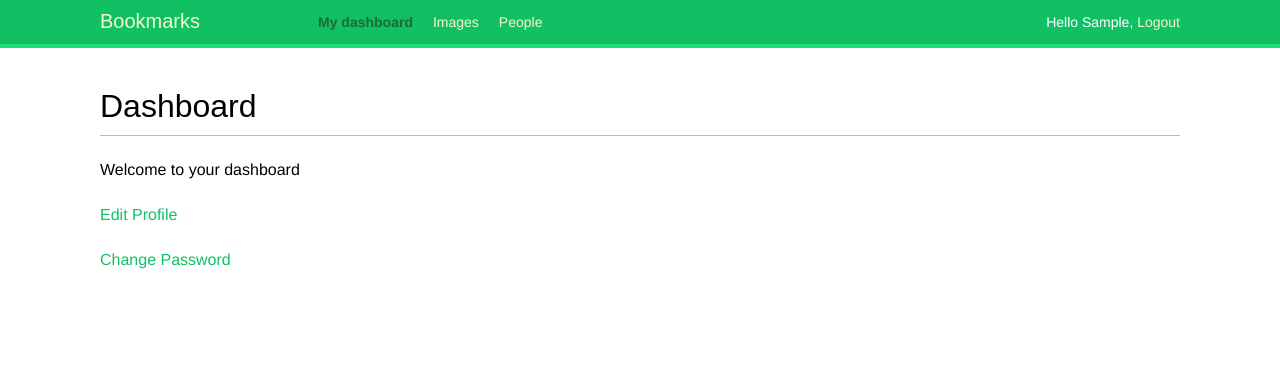
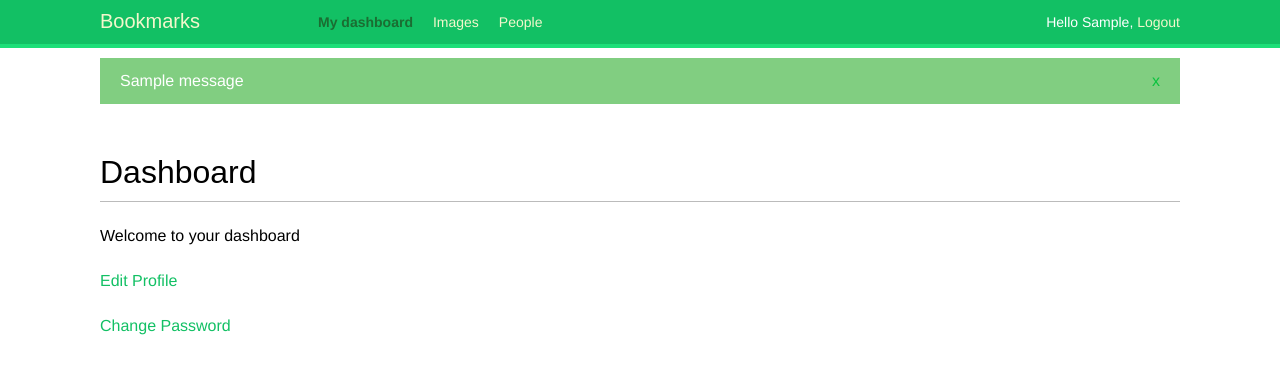
Before and after one commit to py-piyush/picshare-social-media-django, a Django app: page /account/ in a window 1280 px wide. Shown: the top 374 px of the page. Run offline with Django 4.2, Linux system fonts and the light colour scheme; a user stored in the database is signed in; tables that the repository leaves empty hold one stand-in row (values such as "Sample post"); one stand-in notice (Sample message) is shown; some web fonts are replaced.

Commit message:
messages framework

```diff
--- a/socialsite/account/templates/base.html
+++ b/socialsite/account/templates/base.html
@@ -28,6 +28,13 @@
         </span>
 
     </div>
+    {% if messages %}
+        <ul class="messages">
+            {% for message in messages %}
+                <li class="{{message.tags}}">{{message|safe}} <a href="" class="close">x</a> </li>
+            {% endfor %}
+        </ul>
+    {% endif %}
     <div id="content">
         {% block content %}{% endblock content %}
     </div>
--- a/socialsite/account/views.py
+++ b/socialsite/account/views.py
@@ -3,6 +3,7 @@ from django.urls import reverse
 from django.http import HttpResponse
 from django.contrib.auth import authenticate, login
 from django.contrib.auth.decorators import login_required
+from django.contrib import messages
 from .forms import LoginForm, UserRegistrationForm, UserEditForm, ProfileEditForm
 from .models import Profile
 
@@ -44,7 +45,6 @@ def register(request):
 
             # Create the user profile
             Profile.objects.create(user=new_user)
-
             return render(request, "account/register_done.html", {"new_user": new_user})
     else:
         user_form = UserRegistrationForm()
@@ -63,7 +63,10 @@ def edit(request):
         if user_form.is_valid() and profile_form.is_valid():
             user_form.save()
             profile_form.save()
+            messages.success(request, "Profile updated successfully")
             return redirect(reverse("dashboard"))
+        else:
+            messages.error(request, "Error updating profile")
 
     else:
         user_form = UserEditForm(instance=request.user)
```
